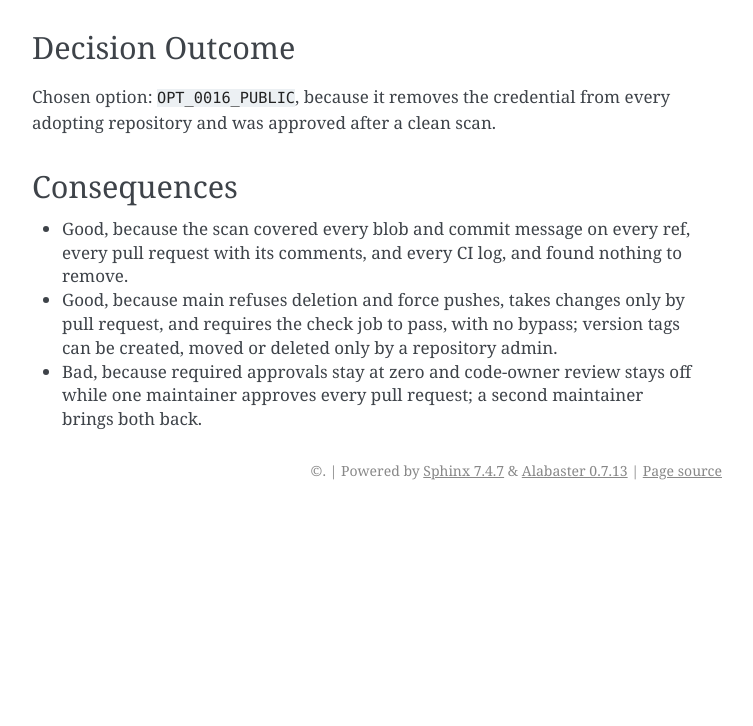
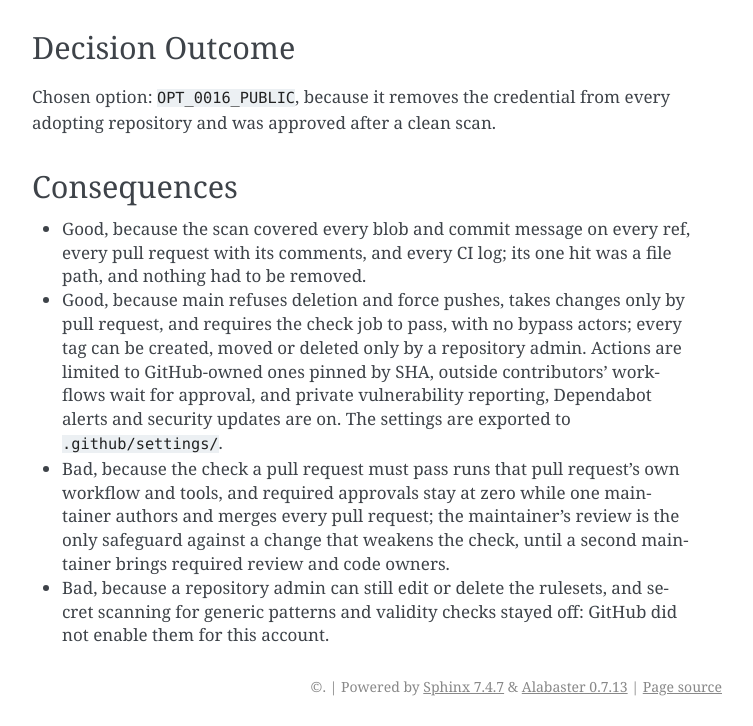
Before and after one commit to wyattrupp/trifecta, a Sphinx documentation site: the page built from docs/decisions/0016-releases-are-public-from-a-protected-repository.md, in a window 1280 px wide, cut to the strip 923-1649 px from the top of the page. Shown: the whole strip, without its empty margins (388-1141 px from the left). Built offline with Sphinx 7.4.7, drawn with Linux system fonts in a browser that asks for light colours; the version number could not be read and is left out; cross-references to code outside the pages are shown as plain code; before the commit the page ends 1433 px from its top, so only the background shows below that.

Commit message:
docs: fold in the review of the protection amendment; export settings
Correctness and security passes on c7c9d8f and the live settings.

- Settings hardened (wyatt: "protect main and tag as you see fit"): tag
  ruleset widened from v* to every tag; Actions limited to GitHub-owned
  actions pinned by SHA; approval for all outside contributors'
  workflows; private vulnerability reporting (SECURITY.md); Dependabot
  alerts and security updates.
- .github/settings/ exports the rulesets and security settings and is
  the spec of the new COMP_REPO_PROTECTION, which PLAN_0003 task 1 now
  builds in place of COMP_RELEASE.
- DES_0004 and DEC_0016 say plainly that maintainer review, not the
  PR-controlled check, guards changes to the check while one maintainer
  merges every PR; required review would block every merge.
- REQ_NO_SECRETS_IN_TREE: the credential clause applies only if one is
  ever needed. Release step 6.1 requires the tagged commit on main and
  a release environment; 6.2 tests release-via-API tag creation first.
- Reviews recorded on RFC_0004, DES_0004 and PLAN_0003.

Generic-pattern secret scanning and validity checks were requested and
GitHub left them off for this account.

Co-Authored-By: Claude Opus 5.5 <noreply@anthropic.com>

```diff
--- a/docs/decisions/0016-releases-are-public-from-a-protected-repository.md
+++ b/docs/decisions/0016-releases-are-public-from-a-protected-repository.md
@@ -50,9 +50,18 @@ adopting repository and was approved after a clean scan.
 ## Consequences
 
 - Good, because the scan covered every blob and commit message on every ref, every pull
-  request with its comments, and every CI log, and found nothing to remove.
+  request with its comments, and every CI log; its one hit was a file path, and nothing
+  had to be removed.
 - Good, because main refuses deletion and force pushes, takes changes only by pull request,
-  and requires the check job to pass, with no bypass; version tags can be created, moved
-  or deleted only by a repository admin.
-- Bad, because required approvals stay at zero and code-owner review stays off while one
-  maintainer approves every pull request; a second maintainer brings both back.
+  and requires the check job to pass, with no bypass actors; every tag can be created,
+  moved or deleted only by a repository admin. Actions are limited to GitHub-owned ones
+  pinned by SHA, outside contributors' workflows wait for approval, and private
+  vulnerability reporting, Dependabot alerts and security updates are on. The settings
+  are exported to `.github/settings/`.
+- Bad, because the check a pull request must pass runs that pull request's own workflow
+  and tools, and required approvals stay at zero while one maintainer authors and merges
+  every pull request; the maintainer's review is the only safeguard against a change that
+  weakens the check, until a second maintainer brings required review and code owners.
+- Bad, because a repository admin can still edit or delete the rulesets, and secret
+  scanning for generic patterns and validity checks stayed off: GitHub did not enable
+  them for this account.
```
Also changed, not shown: SECURITY.md (added, +7 -0 lines), docs/design/0004-adopting-trifecta-in-another-repository.md (+25 -6 lines), docs/plans/0003-adopting-trifecta-in-another-repository.md (+21 -8 lines), docs/rfcs/0004-adopting-trifecta-in-another-repository.md (+18 -3 lines), .github/settings/README.md (added), 2 other files.
